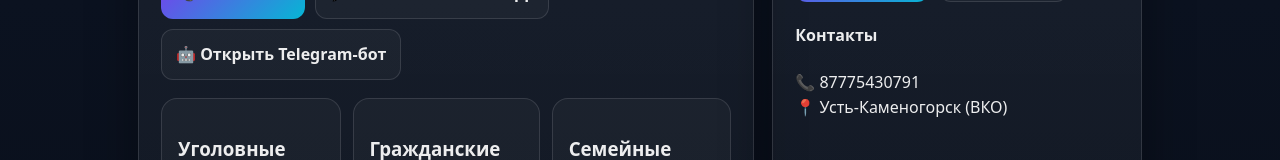
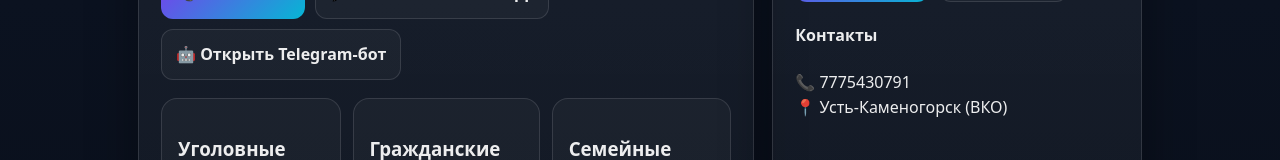
Before and after one commit to markabaever-debug/advokat_vko, a Next.js app: page / in a window 1280 px wide. Shown: the part 426-586 px from the top of the page. Built offline with nearby package versions, Linux system fonts and the light colour scheme.

Commit message:
Update page.tsx

```diff
--- a/app/page.tsx
+++ b/app/page.tsx
@@ -1,5 +1,5 @@
 export default function Home() {
-  const phoneRaw = "87775430791";
+  const phoneRaw = "7775430791";
   // WhatsApp требует международный формат без "8" и без "+"
   const waPhone = "77775430791";
 
```
